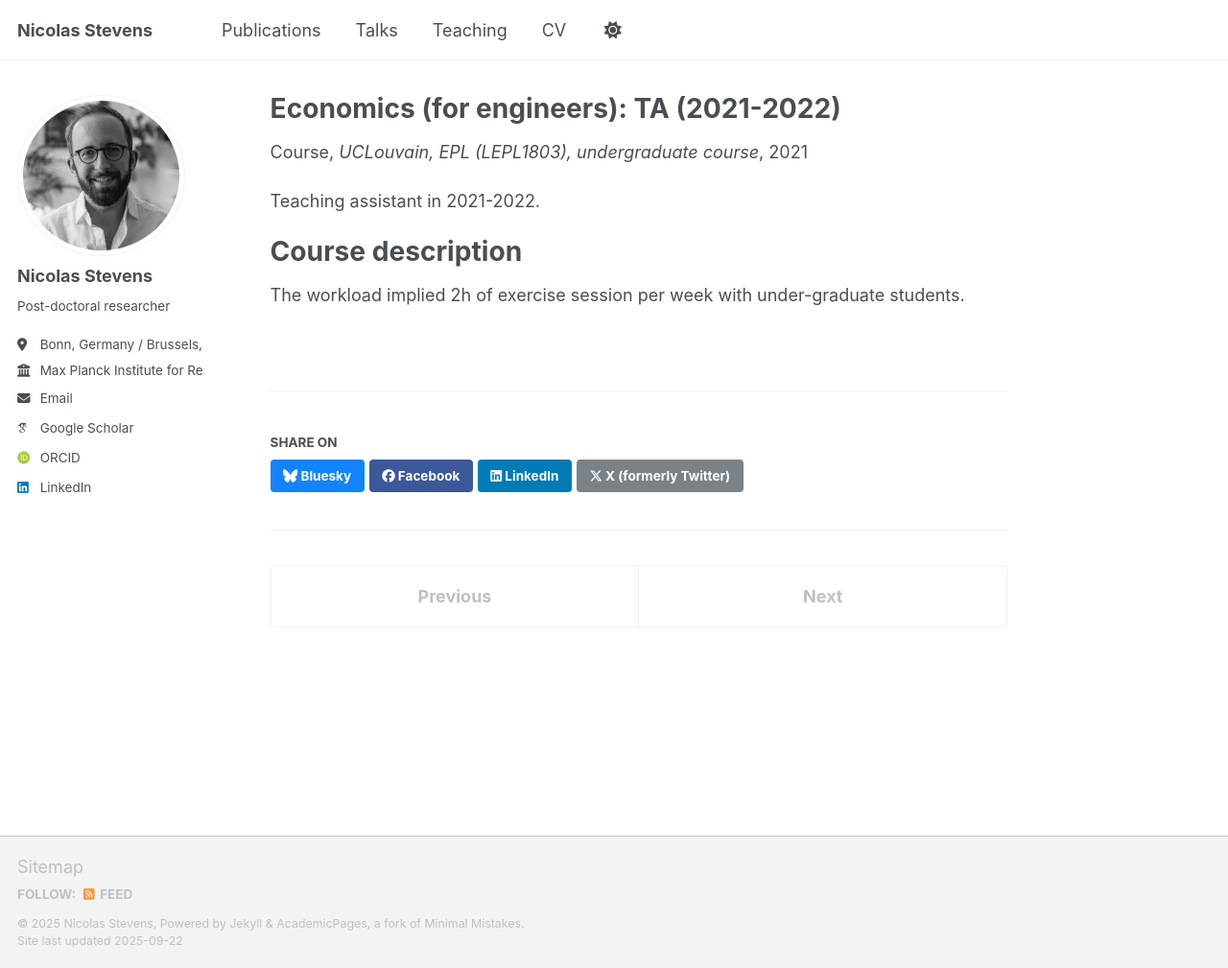
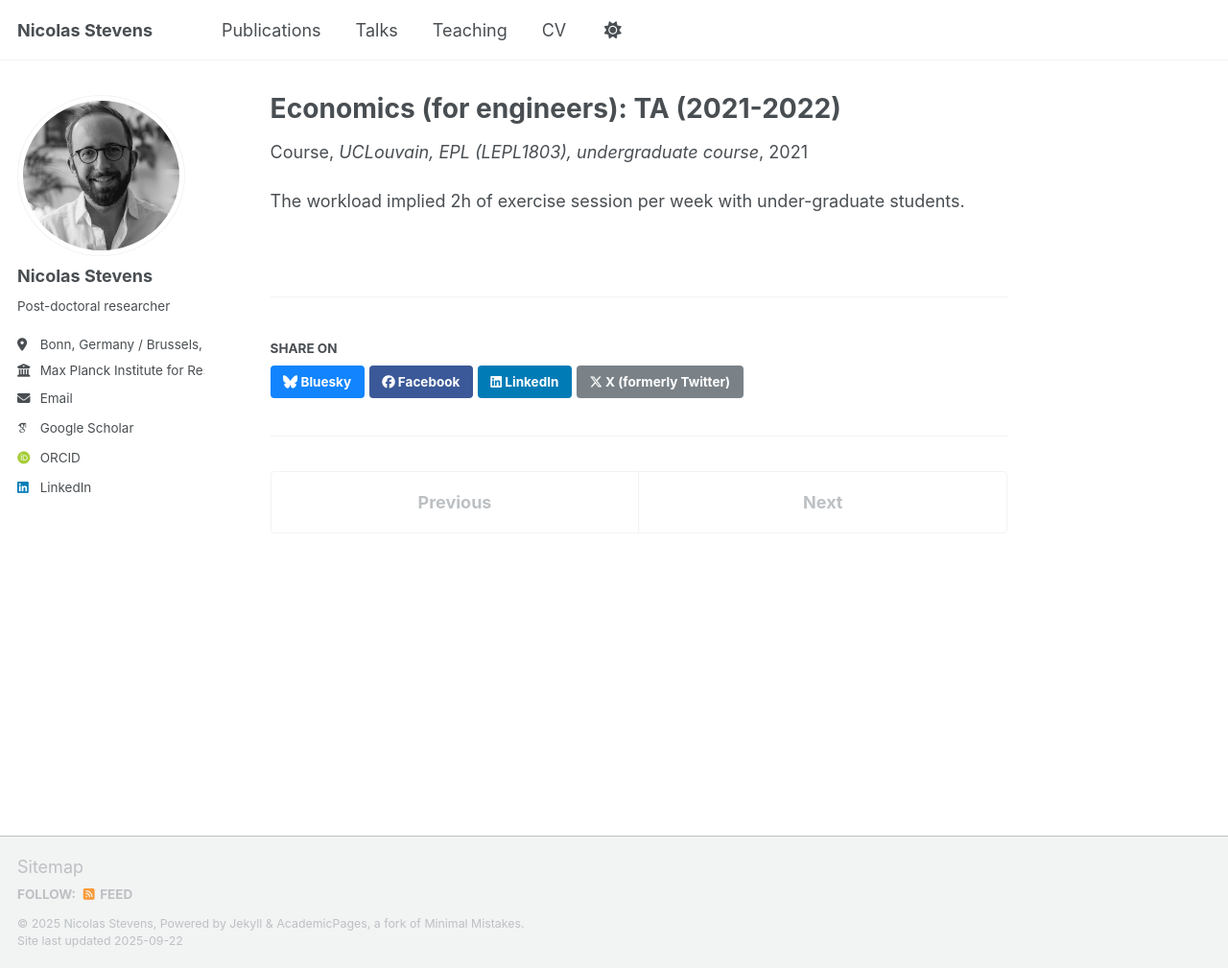
Before and after one commit to NicolasStevens/NicolasStevens.github.io, a Jekyll site: the page built from _teaching/UCLouvainEco.md, in a window 1280 px wide and 1009 px high. Shown: the whole window at 96% size. Built offline with Jekyll 4.4.1, drawn with Linux system fonts in a browser that asks for light colours; some web fonts are replaced; a script that is not in the unit is left out.

Commit message:
Update UCLouvainEco.md

```diff
--- a/_teaching/UCLouvainEco.md
+++ b/_teaching/UCLouvainEco.md
@@ -7,8 +7,4 @@ venue: "UCLouvain, EPL (LEPL1803), undergraduate course"
 date: 2021-01-01
 location: "Louvain-la-Neuve, Belgium"
 ---
-Teaching assistant in 2021-2022.
-
-Course description
-======
 The workload implied 2h of exercise session per week with under-graduate students.
```
